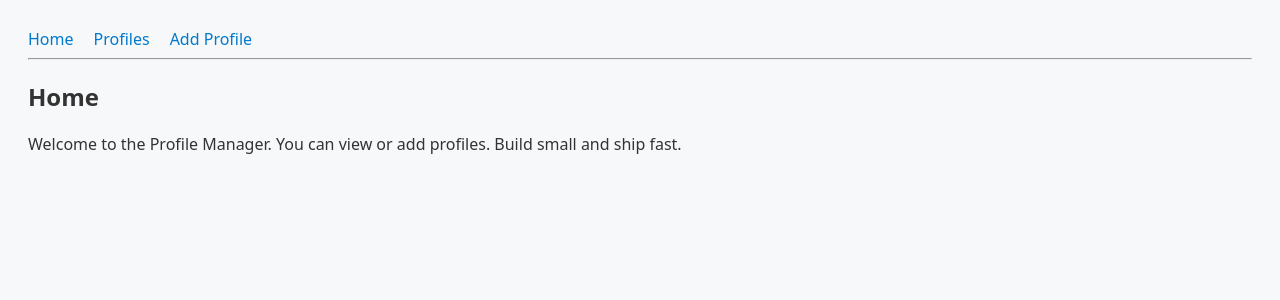
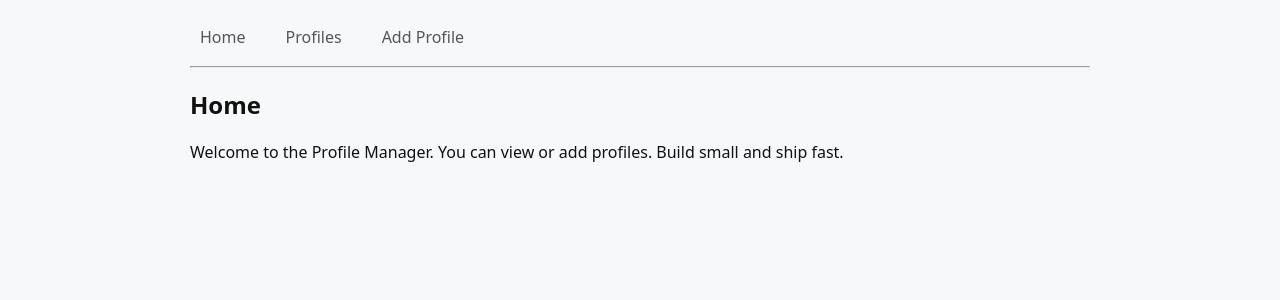
Before and after one commit to Rajprabhu147/react-comback, a React (Vite) app in the folder react-day4-profile/: page / in a window 1280 px wide. Shown: the top 300 px of the page. Built offline with nearby package versions, Linux system fonts and the light colour scheme.

Commit message:
Day4: Profile Manager - routing + controlled Add Proofile form + view page

```diff
--- a/react-day4-profile/src/index.css
+++ b/react-day4-profile/src/index.css
@@ -1,27 +1,19 @@
+:root {
+  --bg: #f6f8fa;
+  --card: #fff;
+  --accent: #0066ff;
+}
 body {
-  font-family: system-ui, sans-serif;
-  background: #f6f8fa;
-  color: #333;
+  margin: 0;
+  font-family: system-ui, -apple-system, "Segoe UI", Roboto, "Helvetica Neue", Arial;
+  background: var(--bg);
+  color: #111;
 }
-
-nav a {
-  text-decoration: none;
-  color: #007acc;
-}
-
-nav a:hover {
-  text-decoration: underline;
-}
-
-button {
-  padding: 8px 12px;
-  border: none;
-  background: #007acc;
-  color: white;
-  cursor: pointer;
-  border-radius: 6px;
-}
-
-button:hover {
-  background: #005fa3;
-}
+.app { max-width: 900px; margin: 0 auto; padding: 20px; }
+.nav { display: flex; gap: 12px; margin-bottom: 12px; }
+.nav a { color: #555; text-decoration: none; padding: 6px 10px; border-radius: 6px; }
+.nav a.active { background: var(--accent); color: white; }
+.main { background: var(--card); padding: 16px; border-radius: 8px; box-shadow: 0 6px 18px rgba(0,0,0,0.06); }
+input, textarea { padding: 8px; border: 1px solid #ddd; border-radius: 6px; width: 100%; box-sizing: border-box; }
+button { background: var(--accent); color: white; border: none; padding: 8px 12px; border-radius: 6px; cursor: pointer; }
+button:disabled { opacity: 0.6; cursor: not-allowed; }
--- a/react-day4-profile/src/pages/ViewProfile.jsx
+++ b/react-day4-profile/src/pages/ViewProfile.jsx
@@ -16,7 +16,15 @@ export default function ViewProfile({ profiles }) {
   return (
     <div>
       <h2>{profile.name}</h2>
-      <p>Email: {profile.email}</p>
+      <p>
+        <strong>Email:</strong> {profile.email}
+      </p>
+      {profile.bio && (
+        <p>
+          <strong>Bio: </strong>
+          {profile.bio}
+        </p>
+      )}
       <Link to="/profiles">Back to list</Link>
     </div>
   );
```
